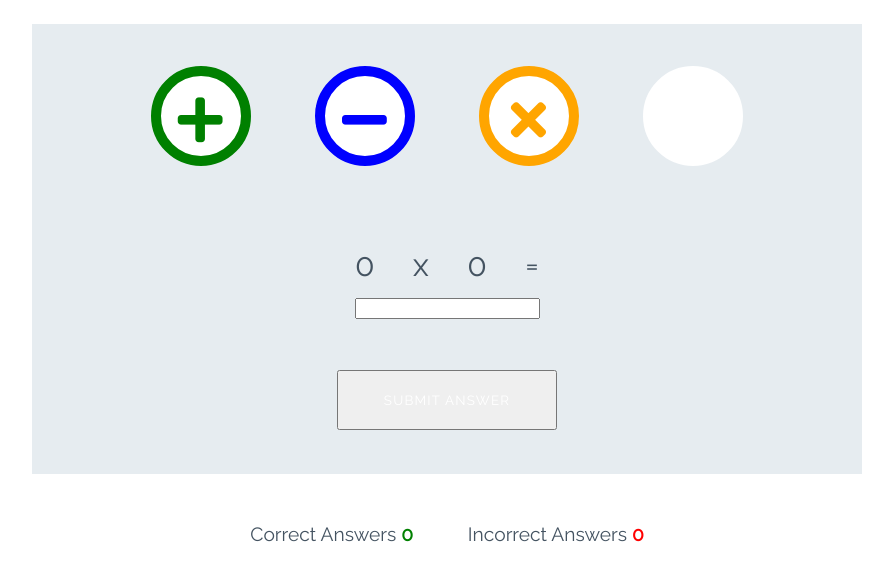
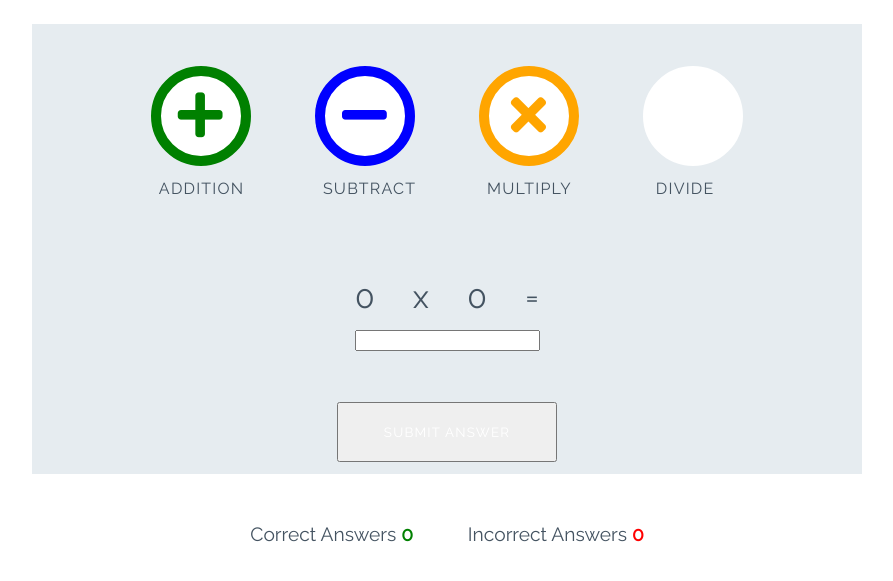
Before and after one commit to chloejones9464/love-maths, a plain HTML site: page index.html in a window 1280 px wide. Shown: the part 79-660 px from the top of the page, without its empty margins (193-1086 px from the left). Drawn offline with Linux system fonts and the light colour scheme.

Commit message:
added css

```diff
--- a/assets/css/style.css
+++ b/assets/css/style.css
@@ -109,6 +109,14 @@ body {
     font-size: 3.2rem;
     margin: 0 30px;
     transition: all 0.5s;
+}
+
+.btn--big::after{
+    content: attr(data-type);
+    font-size: 1rem;
+    color: #445361;
+    position: relative;
+    left: -0.5em;
 }
 
 .btn--blue {
--- a/index.html
+++ b/index.html
@@ -18,16 +18,16 @@
 
     <div class="game-area">
         <div class="controls-area">
-            <button class="btn btn--big btn--green">
+            <button data-type="addition" class="btn btn--big btn--green">
                 <i class="fas fa-plus"></i>
             </button>
-            <button class="btn btn--big btn--blue">
+            <button data-type="subtract" class="btn btn--big btn--blue">
                 <i class="fas fa-minus"></i>
             </button>
-            <button class="btn btn--big btn--orange">
+            <button data-type="multiply" class="btn btn--big btn--orange">
                 <i class="fas fa-times"></i>
             </button>
-            <button class="btn btn--big bth--red">
+            <button data-type="divide" class="btn btn--big bth--red">
                 <i class="fas fa-divide"></i>
             </button>
         </div>
@@ -39,7 +39,7 @@
             <p class="answer-message">Enter Answer:</p>
             <input type="number" class="answer-box">
         </div>
-        <button class="btn btn--grey">Submit Answer</button>
+        <button data-type="submit" class="btn btn--grey">Submit Answer</button>
     </div>
 
     <div class="score-area">
```
